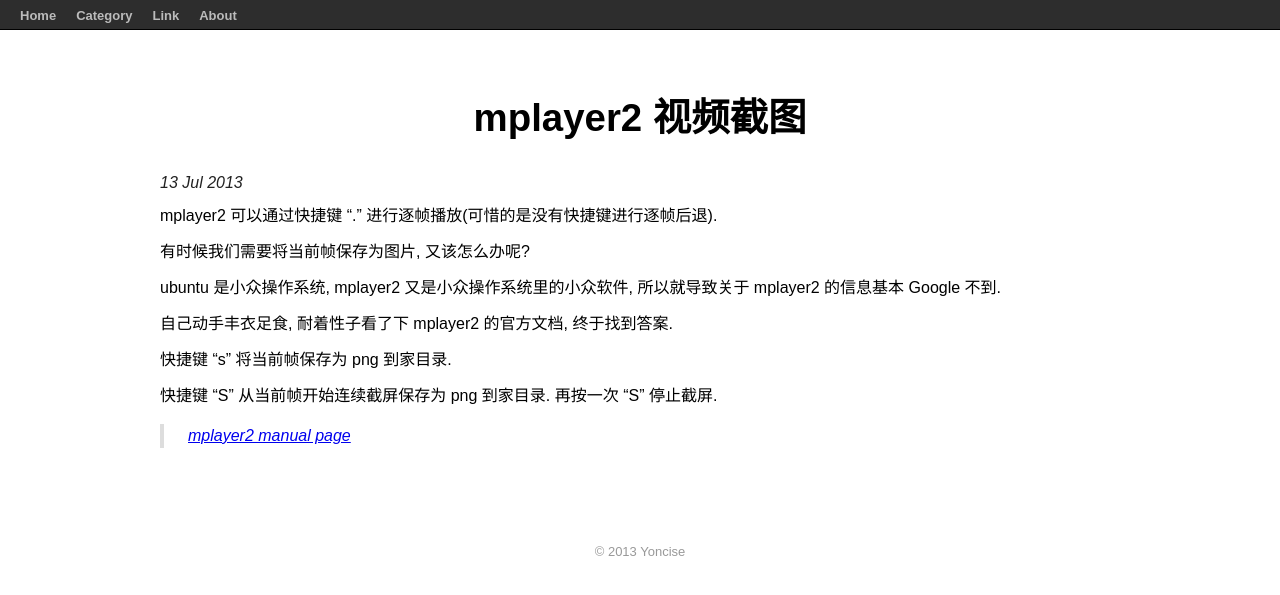
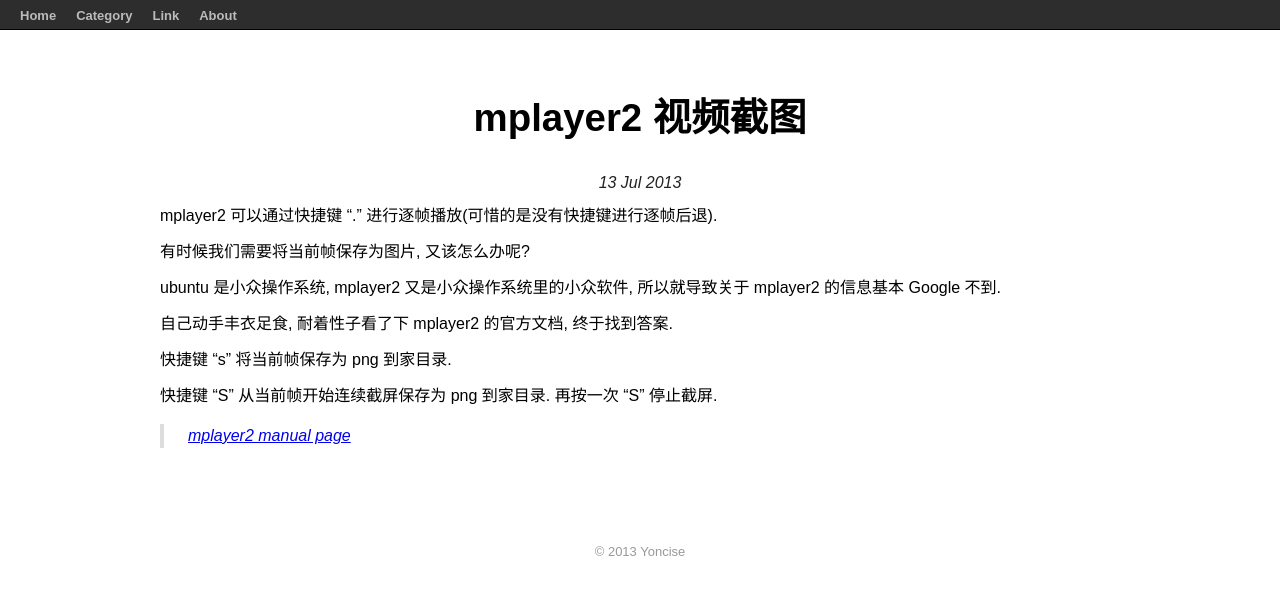
Before and after one commit to yoncise/yoncise.github.io, a Jekyll site: the page built from _posts/2013-07-13-mplayer2-视频截图.md, in a window 1280 px wide. Shown: the top 595 px of the page. Built offline with Jekyll 4.4.1, drawn with Linux system fonts in a browser that asks for light colours; Markdown is read by kramdown in place of the engine named in the settings; comment, search, counter and statistics services are not loaded.

Commit message:
modify site architecture

```diff
--- a/_layouts/post.html
+++ b/_layouts/post.html
@@ -8,7 +8,9 @@
     <time>{{ page.date | date_to_string }}</time>
     {% endif %}
 
+    <section>
     {{ content }}
+    </section>
 </article>
 
 {% if page.comment != false %}
--- a/blog/category/index.html
+++ b/blog/category/index.html
@@ -10,7 +10,7 @@
     {% for post in category[1] %}
         <li>
         <a href="{{ post.url }}">{{ post.title }}</a>
-        <span class="date">{{ post.date | date_to_string }}</span>
+        <time>{{ post.date | date_to_string }}</time>
         </li>
     {% endfor %}
     </ul>
--- a/blog/css/style.css
+++ b/blog/css/style.css
@@ -201,7 +201,7 @@
     border-top: 1px dashed #eee;
 }
 
-#category .date {
+#category time {
     font-size: small;
     line-height: 24px;
     color: #999;
@@ -219,10 +219,10 @@
 }
 
 article time {
+    display: block;
     font-style: italic;
     color: #222;
     text-align: center;
-    text-indent: 0;
 }
 
 article p {
```
